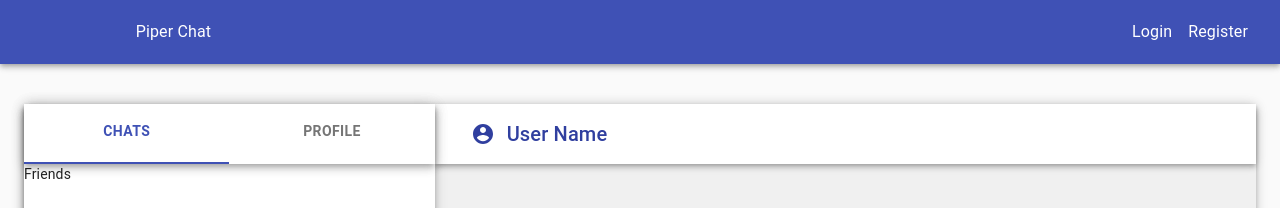
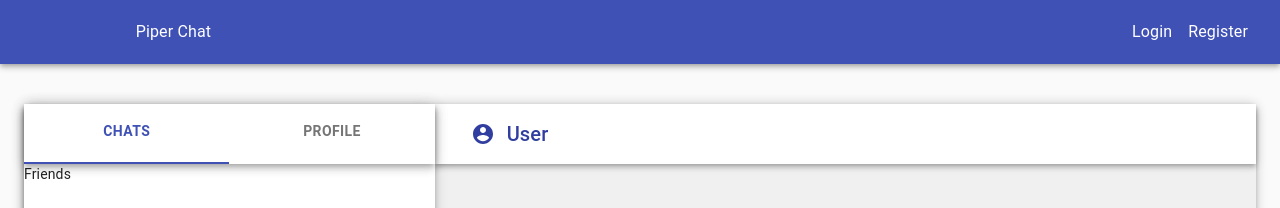
Before and after one commit to jaypajji4444/Piper-Chat, a React (Create React App) app in the folder client/: page /chat in a window 1280 px wide. Shown: the top 208 px of the page. Built offline with nearby package versions, Linux system fonts and the light colour scheme.

Commit message:
Add:redux for chat

```diff
--- a/client/src/components/Chat/ChatBox.jsx
+++ b/client/src/components/Chat/ChatBox.jsx
@@ -8,6 +8,7 @@ import SendIcon from '@material-ui/icons/Send';
 import AccountCircle from '@material-ui/icons/AccountCircle';
 import Toolbar from '@material-ui/core/Toolbar';
 import Paper from '@material-ui/core/Paper';
+import {connect} from "react-redux";
 
 const useStyles = makeStyles((theme) => ({
   root: {
@@ -51,7 +52,7 @@ const useStyles = makeStyles((theme) => ({
   },
 }));
 
-const ChatBox = (props) => {
+const ChatBox = ({auth:{loggedIn,user}}) => {
   const classes = useStyles();
 
   return (
@@ -72,7 +73,7 @@ const ChatBox = (props) => {
               variant="h6"
               className={classes.username}
             >
-              User Name
+              {loggedIn?user.email:<div>User</div>}
             </Typography>
           </Toolbar>
         </Paper>
@@ -112,4 +113,9 @@ const ChatBox = (props) => {
   );
 };
 
-export default ChatBox;
+const mapStateToProps=(state)=>{
+  return{
+    auth:state.auth
+  }
+}
+export default connect(mapStateToProps,null)(ChatBox);
```
